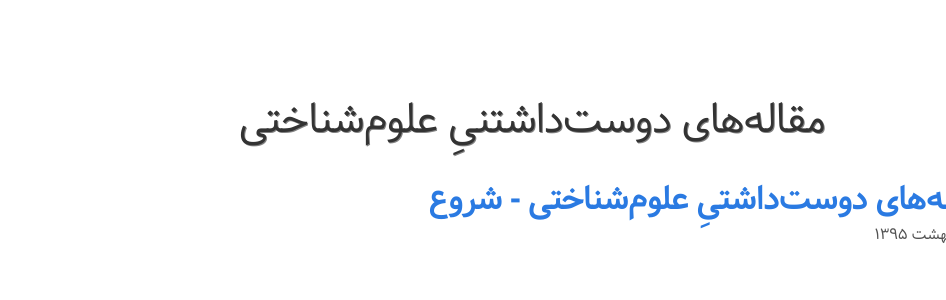
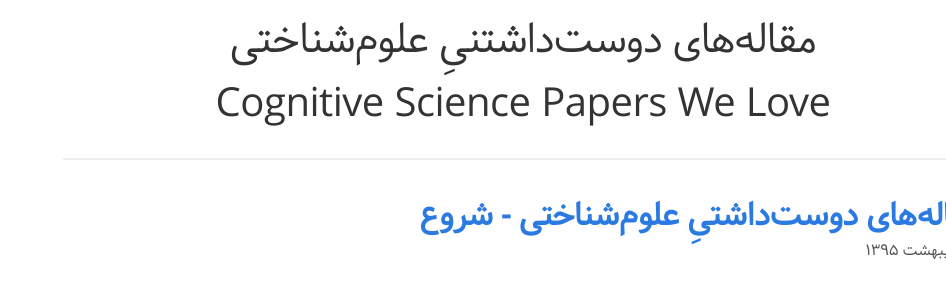
Before and after one commit to morteza/cog.onto.ir, a Jekyll site: the page built from index.html, in a window 1280 px wide. Shown: the top 300 px of the page, without its empty margins (334-1280 px from the left). Built offline with Jekyll 4.4.1, drawn with Linux system fonts in a browser that asks for light colours.

Commit message:
Bilingual support (left-to-right and right-to-left for English and Farsi).

```diff
--- a/_config.yml
+++ b/_config.yml
@@ -13,7 +13,8 @@
 # you will see them accessed via {{ site.title }}, {{ site.email }}, and so on.
 # You can create any custom variable you would like, and they will be accessible
 # in the templates via {{ site.myvariable }}.
-title: مقاله‌های دوست‌داشتنیِ علوم‌شناختی
+title_fa: مقاله‌های دوست‌داشتنیِ علوم‌شناختی
+title: Cognitive Science Papers We Love
 email: ansarinia@me.com
 description: > # this means to ignore newlines until "baseurl:"
   Cognitive Science Papers We Like, inspired by *Papers We Love* Project
@@ -24,8 +25,7 @@ url: "http://cog.onto.ir" # the base hostname & protocol for your site
 timezone: Asia/Tehran
 encoding: utf-8
 twitter_username:
-github_username:  morteza
+github_username: morteza
 
 # Build settings
 markdown: kramdown
-theme: minima
--- a/_posts/2016-05-15-welcome-to-cspwl.markdown
+++ b/_posts/2016-05-15-welcome-to-cspwl.markdown
@@ -1,7 +1,7 @@
 ---
 title: Welcome to Cognitive Science Papers We Like
 title_fa: مقاله‌های دوست‌داشتیِ علوم‌شناختی - شروع
-layout: post
+layout: post_fa
 date: '2016-05-15 13:01:41 +0430'
 date_fa: ۲۰ اردیبهشت ۱۳۹۵
 categories: blog
--- a/css/kiko.scss
+++ b/css/kiko.scss
@@ -259,12 +259,12 @@ tbody tr:nth-child(odd) th {
 
 .container {
   max-width: 960px;
-  padding: 2rem 1.5rem;
+  padding: 1rem 1rem;
   margin-left:  auto;
   margin-right: auto;
 
   @media (min-width: 38rem){
-    padding: 5rem 1rem;
+    padding: 1rem 1rem;
   }
 }
 
@@ -273,7 +273,7 @@ tbody tr:nth-child(odd) th {
   &-title {
     font-weight: 300;
     text-align: center;
-    text-shadow: 1px 1px #828282;
+    text-shadow: 1px 1px #fefefe;
 
     a {
       color: #333;
--- a/index.html
+++ b/index.html
@@ -3,7 +3,10 @@ layout: default
 ---
 <header class="masthead">
   <h1 class="masthead-title">
+    <a href="{{ site.baseurl }}/">{{ site.title_fa }}</a>
+    <p></p>
     <a href="{{ site.baseurl }}/">{{ site.title }}</a>
+    <hr />
   </h1>
   <nav class="masthead-nav">
     {% for nav in site.nav %}
@@ -16,6 +19,7 @@ layout: default
   <h2>No post found</h2>
 {% else %}
 {% for post in site.posts %}
+  {% if post.layout == 'post_fa' %}
   <div class="list-item">
     <h2 class="list-post-title">
       <a class="header" href="{{ site.baseurl }}{{ post.url }}">{{ post.title_fa }}</a>
@@ -25,6 +29,17 @@ layout: default
       <div class="shamsi date">{{ post.date_fa }}</div>
     </div>
   </div>
+  {% endif %}
+  {% if post.layout == 'post_en' %}
+  <div class="list-item" style="direction:ltr">
+    <h2 class="list-post-title">
+      <a class="header" href="{{ site.baseurl }}{{ post.url }}">{{ post.title_fa }}</a>
+    </h2>
+    <div class="list-post-date">
+      <time>{{ post.date | date_to_string }}</time>
+    </div>
+  </div>
+  {% endif %}
 {% endfor %}
 {% endif %}
 </div>
```
Also changed, not shown: _layouts/post_en.html (added, +15 -0 lines), _layouts/post_fa.html (renamed from _layouts/post.html).
